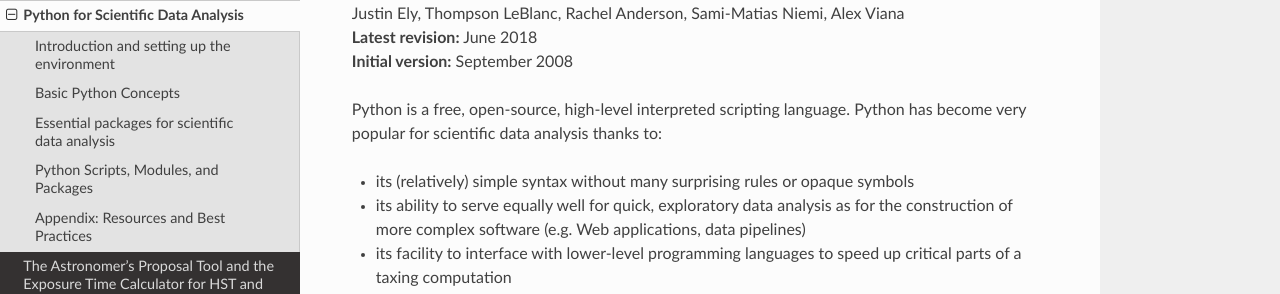
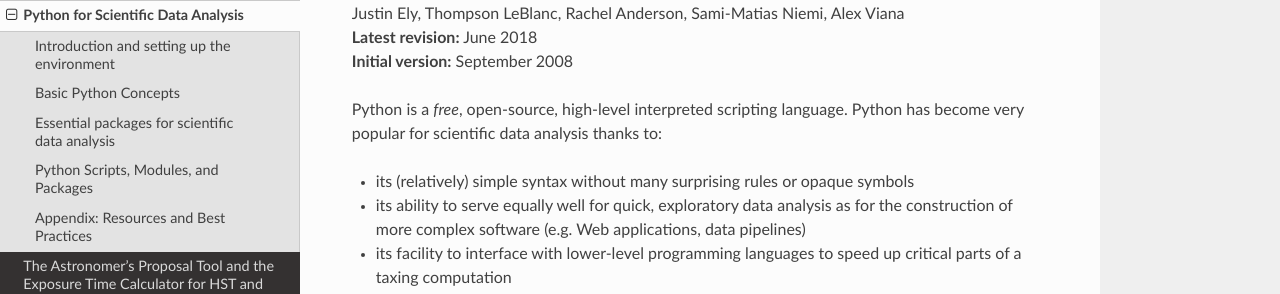
Before and after one commit to staceybright/training-library, a Sphinx documentation site: the page built from source/python/index.txt, in a window 1280 px wide and 900 px high. Shown: the part 206-500 px from the top of the window. Built offline with Sphinx 7.4.7 and the Read the Docs theme 2.0.0, drawn with Linux system fonts in a browser that asks for light colours.

```diff
--- a/source/python/index.txt
+++ b/source/python/index.txt
@@ -9,7 +9,7 @@ Python for Scientific Data Analysis
 
 \
 
-Python is a free, open-source, high-level interpreted scripting language. Python has become very popular for scientific data analysis thanks to:
+Python is a *free*, open-source, high-level interpreted scripting language. Python has become very popular for scientific data analysis thanks to:
 
 * its (relatively) simple syntax without many surprising rules or opaque symbols
 * its ability to serve equally well for quick, exploratory data analysis as for the construction of more complex software (e.g. Web applications, data pipelines)
```
